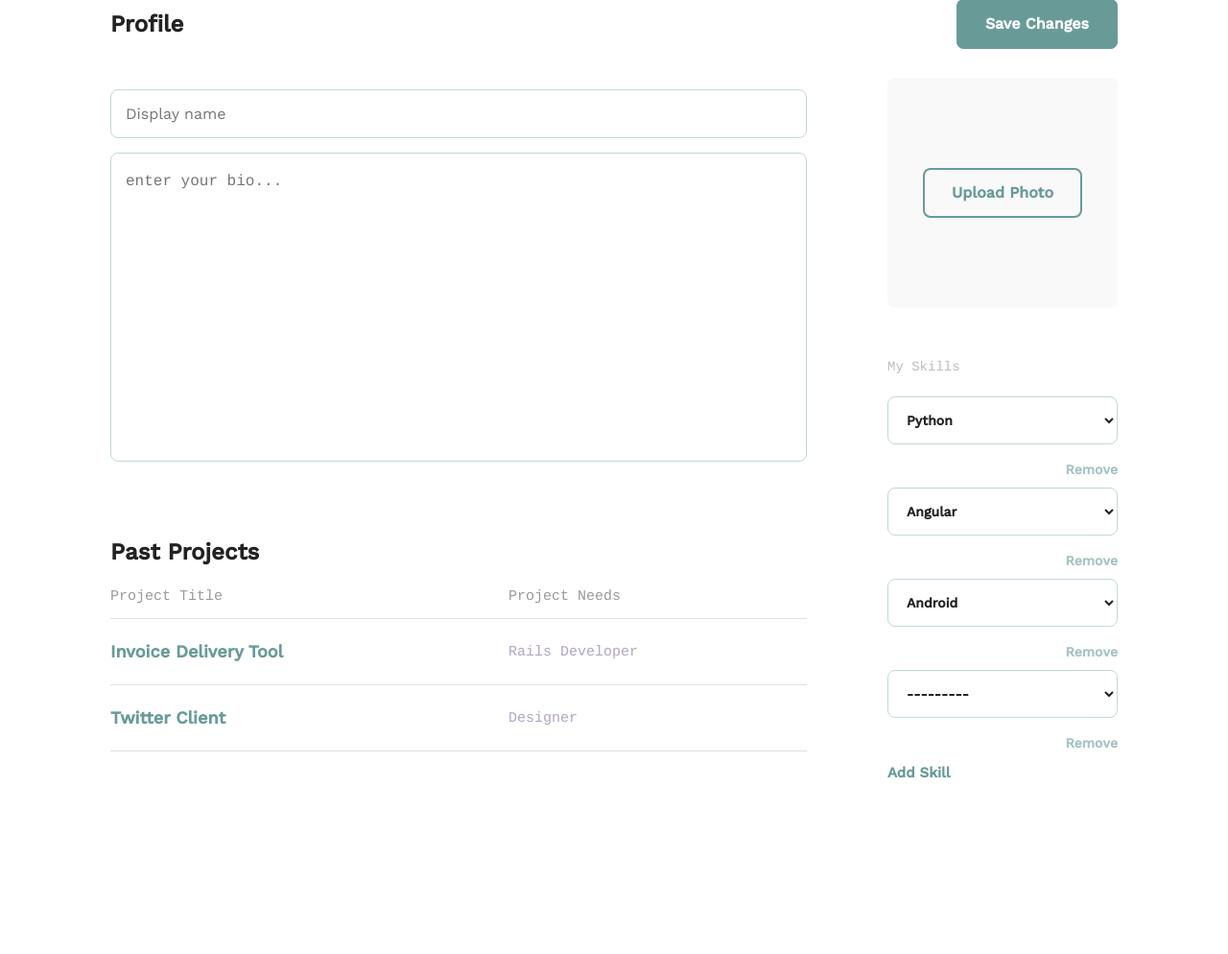
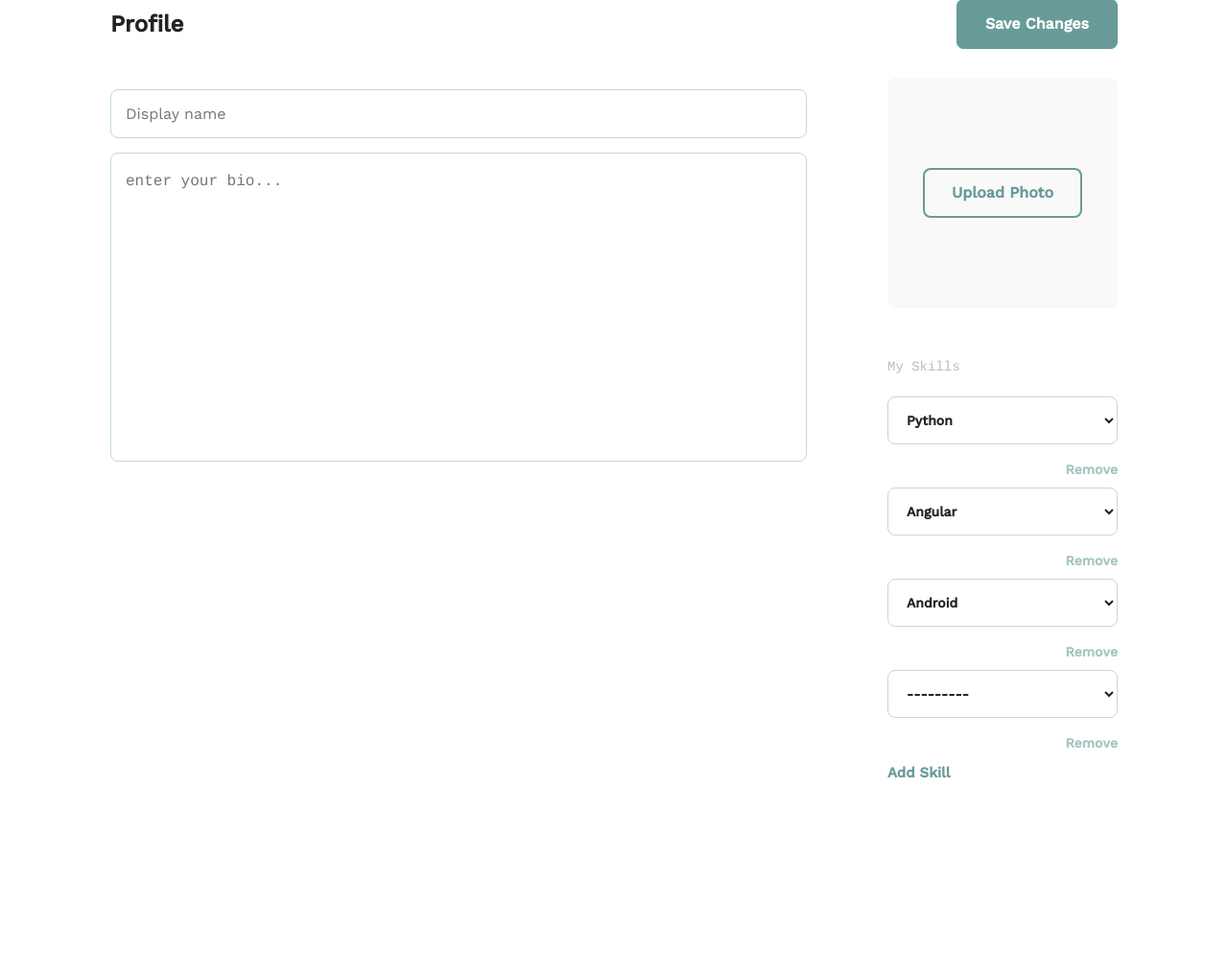
Before and after one commit to yunielgarcia/Team-Builder, a Django app: page /accounts/edit/1/ in a window 1280 px wide. Shown: the part 227-1221 px from the top of the page at 96% size. Run offline with Django 3.2, Linux system fonts and the light colour scheme; a user stored in the database is signed in; data comes from the database, SQL or seed files in the repository; both versions use the stored data as it was after the commit.

Commit message:
commit for submission

```diff
--- a/team_builder/accounts/templates/accounts/user_update_form.html
+++ b/team_builder/accounts/templates/accounts/user_update_form.html
@@ -21,34 +21,6 @@
             <div class="circle--article--body">
                 {{ form.bio }}
             </div>
-
-            <h2>Past Projects</h2>
-            <table class="u-full-width circle--table">
-                <thead>
-                <tr>
-                    <th>Project Title</th>
-                    <th class="circle--cell--right">Project Needs</th>
-                </tr>
-                </thead>
-                <tbody>
-                <tr class="clickable-row" data-href="project.html">
-                    <td>
-                        <h3>Invoice Delivery Tool</h3>
-                    </td>
-                    <td class="circle--cell--right">
-                        <span class="secondary-label">Rails Developer</span>
-                    </td>
-                </tr>
-                <tr class="clickable-row" data-href="project.html">
-                    <td>
-                        <h3>Twitter Client</h3>
-                    </td>
-                    <td class="circle--cell--right">
-                        <span class="secondary-label">Designer</span>
-                    </td>
-                </tr>
-                </tbody>
-            </table>
         </div>
 
         <div class="grid-25 grid-push-5">
```
Also changed, not shown: team_builder/accounts/templates/accounts/profile.html (+2 -26 lines), team_builder/projects/templates/projects/application_list.html (+8 -5 lines), team_builder/projects/views.py (+9 -4 lines), team_builder/assets/media/avatar_pics/c4c_robot_Bg10FHz.png (added), team_builder/db.sqlite3, 2 other files.
